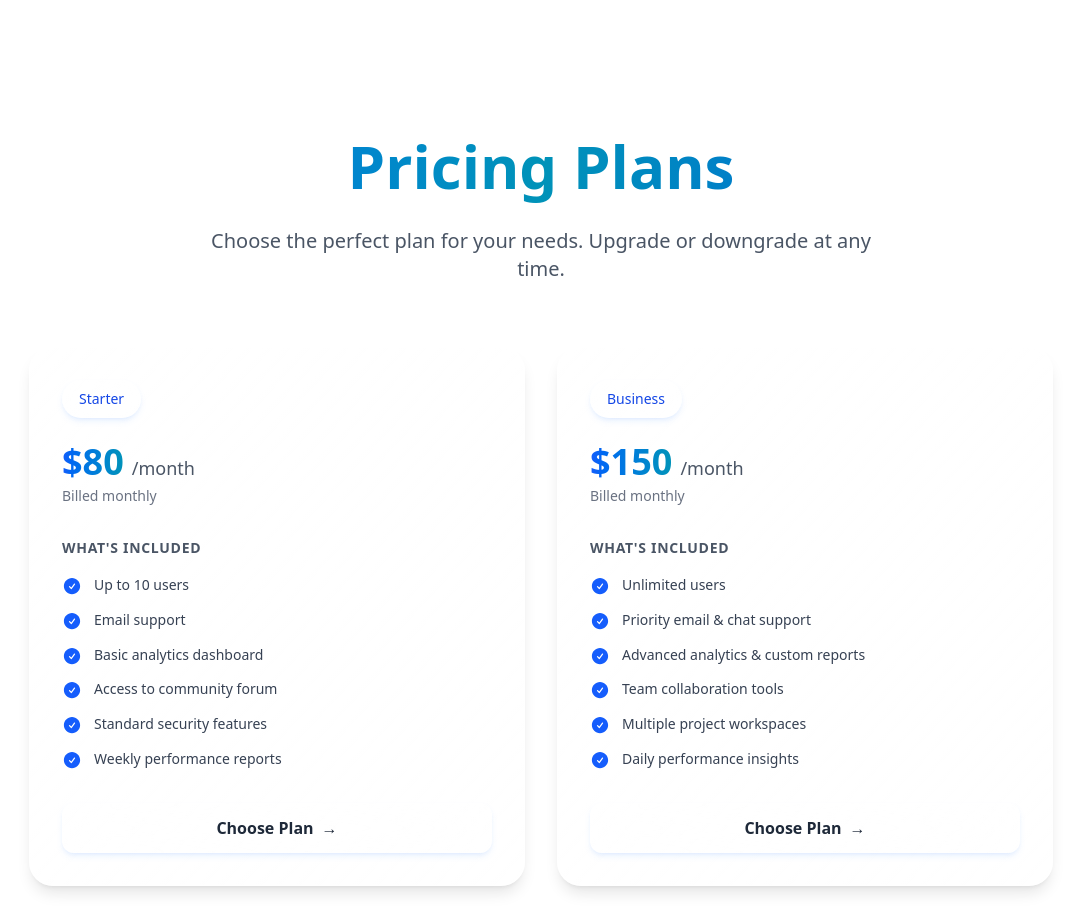
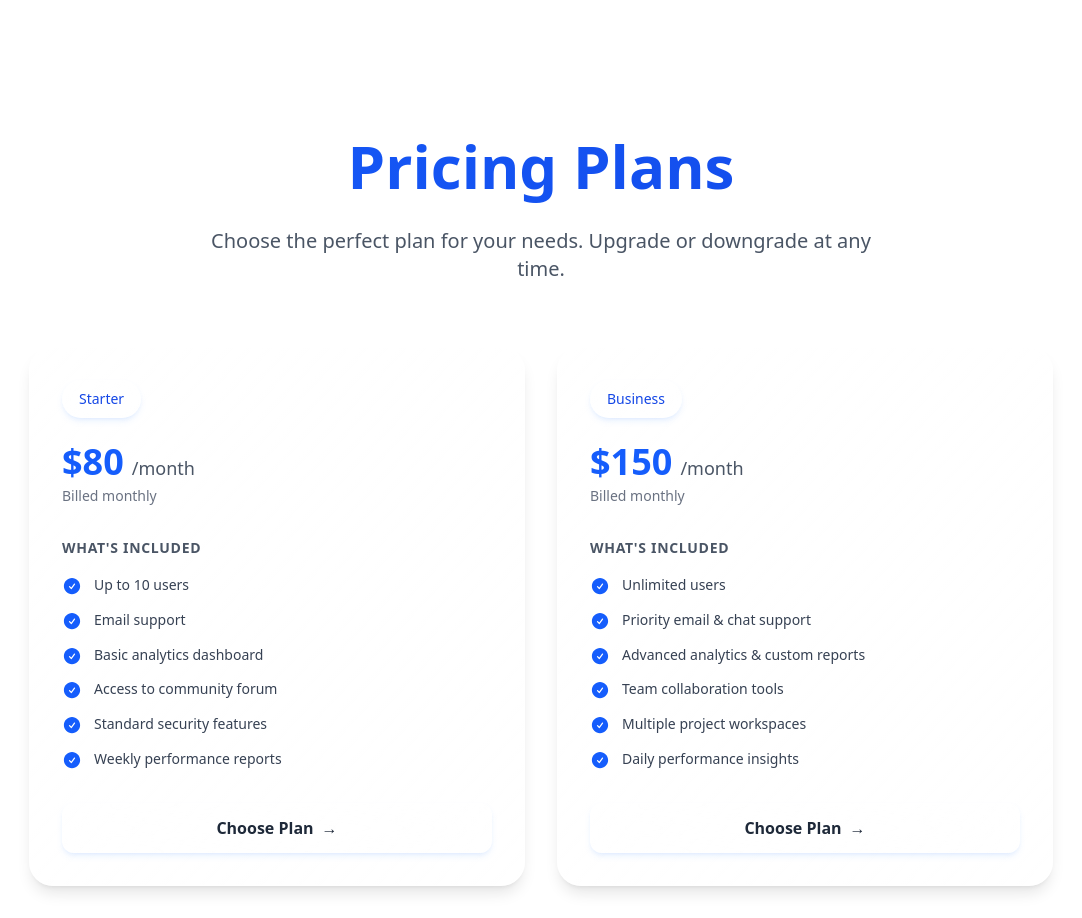
Before and after one commit to kanishka-commits/BizFlow, a React (Vite) app: page / in a window 1280 px wide. Shown: the part 3220-4138 px from the top of the page, without its empty margins (99-1181 px from the left). Built offline with nearby package versions, Linux system fonts and the light colour scheme.

Commit message:
color code manangement

```diff
--- a/src/components/PricingSection.jsx
+++ b/src/components/PricingSection.jsx
@@ -68,7 +68,7 @@ const PricingCard = ({ name, price, features, animation, isDarkMode }) => (
       {/* Price display */}
       <div className="mb-8">
         <div className={`flex items-baseline gap-2 ${isDarkMode ? "text-white" : "text-gray-800"}`}>
-          <span className={`text-4xl font-bold bg-gradient-to-r ${isDarkMode ? "from-blue-400 to-cyan-400" : "from-blue-600 to-cyan-600"} bg-clip-text text-transparent`}>
+          <span className={`text-4xl font-bold bg-gradient-to-r ${isDarkMode ? "from-blue-500 to-blue-600" : "from-blue-600 to-blue-600"} bg-clip-text text-transparent`}>
             ${price}
           </span>
           <span className={`text-lg font-medium ${isDarkMode ? "text-gray-300" : "text-gray-600"}`}>
@@ -211,8 +211,8 @@ const PricingSection = () => {
               viewport={{ once: true, margin: "-50px" }}
               className={`text-4xl md:text-5xl lg:text-6xl font-bold mb-4 bg-gradient-to-r ${
                 isDarkMode
-                  ? "from-blue-400 via-cyan-300 to-blue-500"
-                  : "from-blue-600 via-cyan-600 to-blue-700"
+                  ? "from-blue-400 to-blue-500"
+                  : "from-blue-600 to-blue-700"
               } bg-clip-text text-transparent leading-normal`}
             >
               Pricing Plans
```
